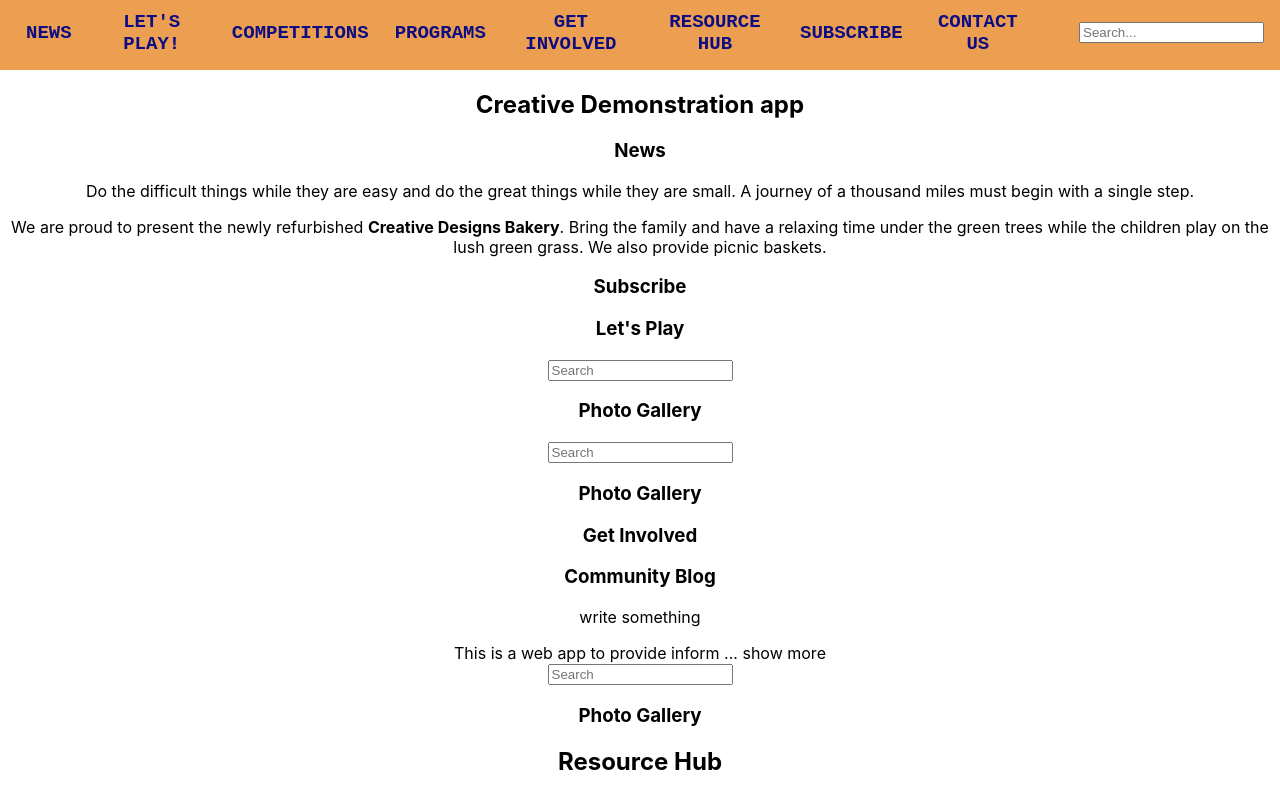
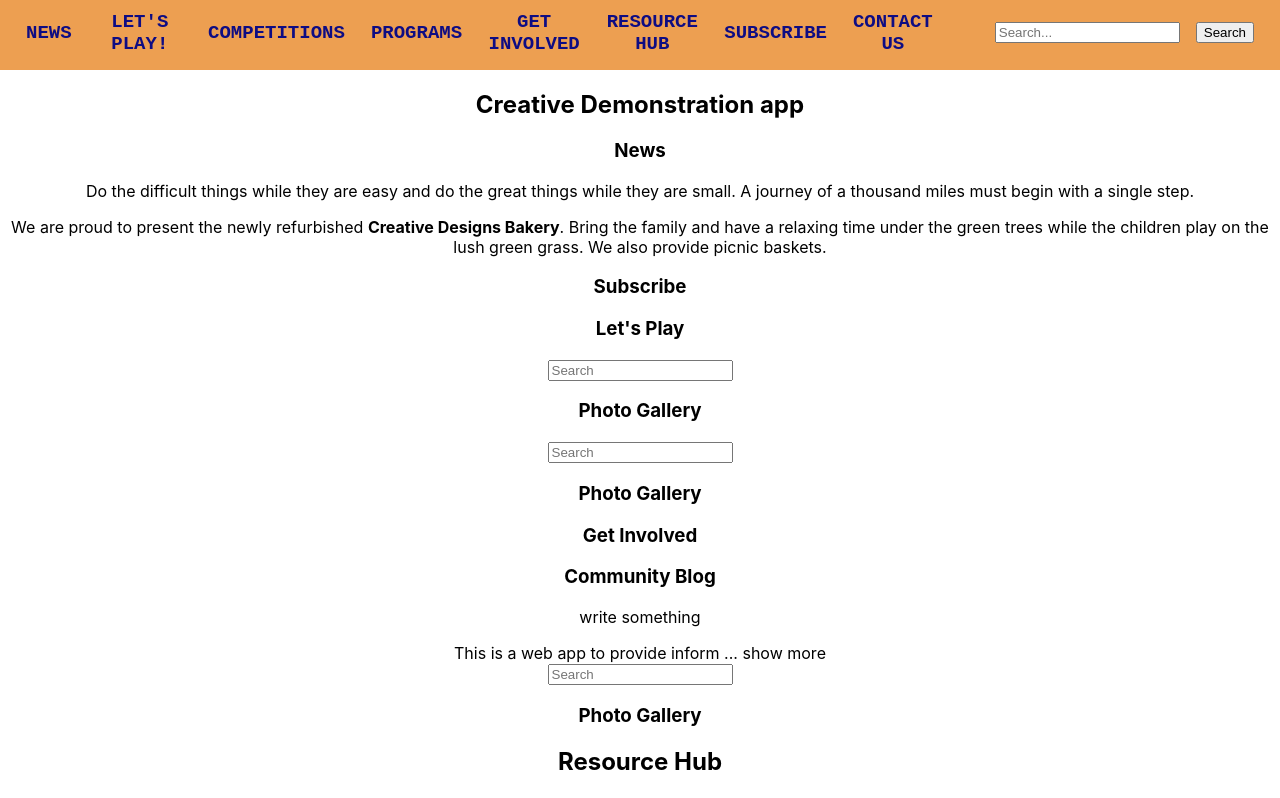
Before and after one commit to acidsafari/fs-basket-app, a React (Create React App) app: page / in a window 1280 px wide. Shown: the top 798 px of the page. Built offline with nearby package versions, Linux system fonts and the light colour scheme.

Commit message:
Navbar completed - missing href linkage

```diff
--- a/src/Components/Navigation/Navigation.css
+++ b/src/Components/Navigation/Navigation.css
@@ -22,12 +22,7 @@ body {
     text-align: center;
     font-family: 'Scribble Box', monospace;
     /*
-    box-align: middle;
-    position: fixed;
-    top: 0;
     z-index: 999;
-    flex-direction: row;
-    flex: 2;
     */
 }
 
@@ -55,7 +50,9 @@ ul.NavigationMenus li a {
     text-decoration: none;
 }
 
-
+ul.NavigationMenus li a:hover{
+    color: rgb(255, 255, 255);
+}
 
 .SearchBar {
     align-items: center;
@@ -64,42 +61,12 @@ ul.NavigationMenus li a {
     padding-bottom: 5px;
 }
 
-
-
-ul.NavigationMenus li a:after {
-    content: "";
-    display: block;
-    position: absolute;
-    background: #fff;
-    height: 1px;
-    width: 0%;
-    bottom: 0;
-    transition: 0.3s;
-    margin: 0px auto;
-    left: 0;
-    right: 0;
+.SearchBarContainer form {
+    padding: 10px;
+    margin: 0;
+    gap: 1rem;
+    display: flex;
+    flex-direction: row;
+    align-items: center;
+    justify-content: space-between;
 }
-
-ul.NavigationMenus li a:hover:after{
-    width: 100%;
-    transition: 0.3s;
-}
-
-.activeNavItem a:after{
-    content: "";
-    display: block;
-    position: absolute;
-    background: #fff;
-    height: 1px;
-    width: 100% !important;
-    bottom: 0;
-    transition: 0.3s;
-    margin: 0px auto;
-    left: 0;
-    right: 0;
-    color:hotpink !important;
-}
-
-li.activeNavItem a:after{
-    background: #f2f2f270!important;
-}
--- a/src/Components/Navigation/SearchBar.js
+++ b/src/Components/Navigation/SearchBar.js
@@ -6,12 +6,16 @@ const SearchBar = () => {
 
     return (
         <div className='SearchBarContainer'>
+            <form method='get'>
             <input
-                type='text'
+                type='search'
+                name='query'
                 className='SearchBarInput'
                 onChange={(e) => setSearchInput(e.target.value)}
                 placeholder='Search...'
             />
+            <input type="submit" value="Search" />
+            </form>
         </div>
     )
 }
```
